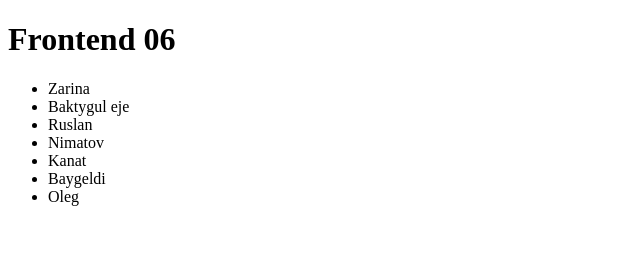
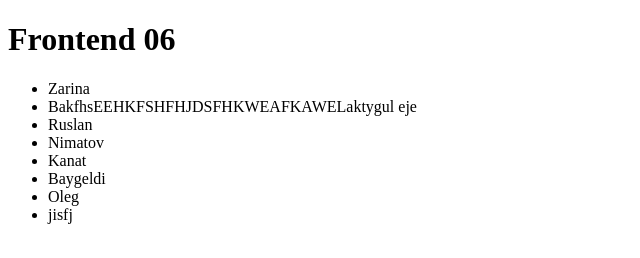
Before and after one commit to naelyar/Frontend-06, a plain HTML site: page index.html in a window 1280 px wide. Shown: the whole page, without its empty margins (0-640 px from the left). Drawn offline with Linux system fonts and the light colour scheme.

Commit message:
sdelal li

```diff
--- a/index.html
+++ b/index.html
@@ -1,21 +1,22 @@
 <!DOCTYPE html>
 <html lang="en">
-  <head>
+  <hFHAWEKLFIAWELFead>
     <meta charset="UTF-8" />
     <meta http-equiv="X-UA-Compatible" content="IE=edge" />
     <meta name="viewport" content="width=device-width, initial-scale=1.0" />
     <title>Document</title>
-  </head>
+  </hFHAWEKLFIAWELFIWELFead>
   <body>
     <h1>Frontend 06</h1>
     <ul>
       <li>Zarina</li>
-      <li>Baktygul eje</li>
+      <li>BakfhsEEHKFSHFHJDSFHKWEAFKAWELaktygul eje</li>
       <li>Ruslan</li>
       <li>Nimatov</li>
       <li>Kanat</li>
       <li>Baygeldi</li>
       <li>Oleg</li>
+      <li>jisfj</li>
 
     </ul>
   </body>
```
